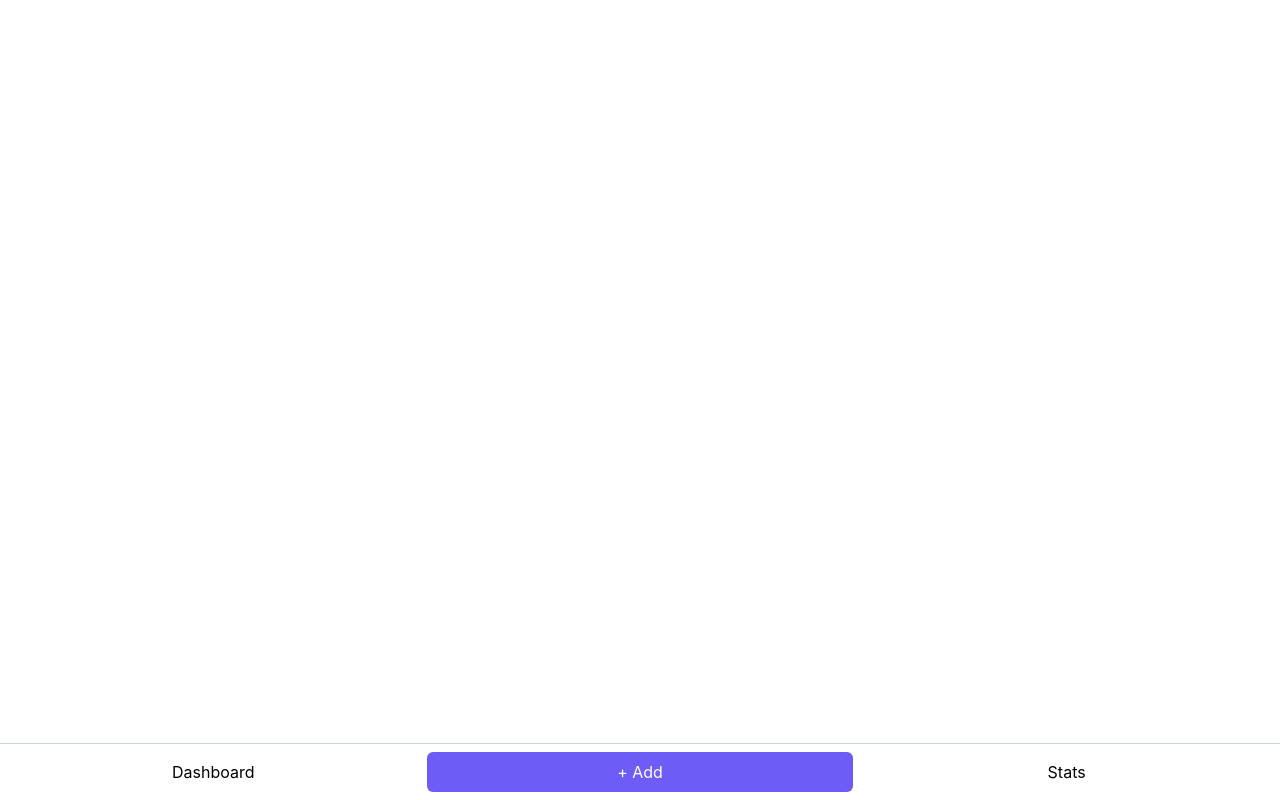
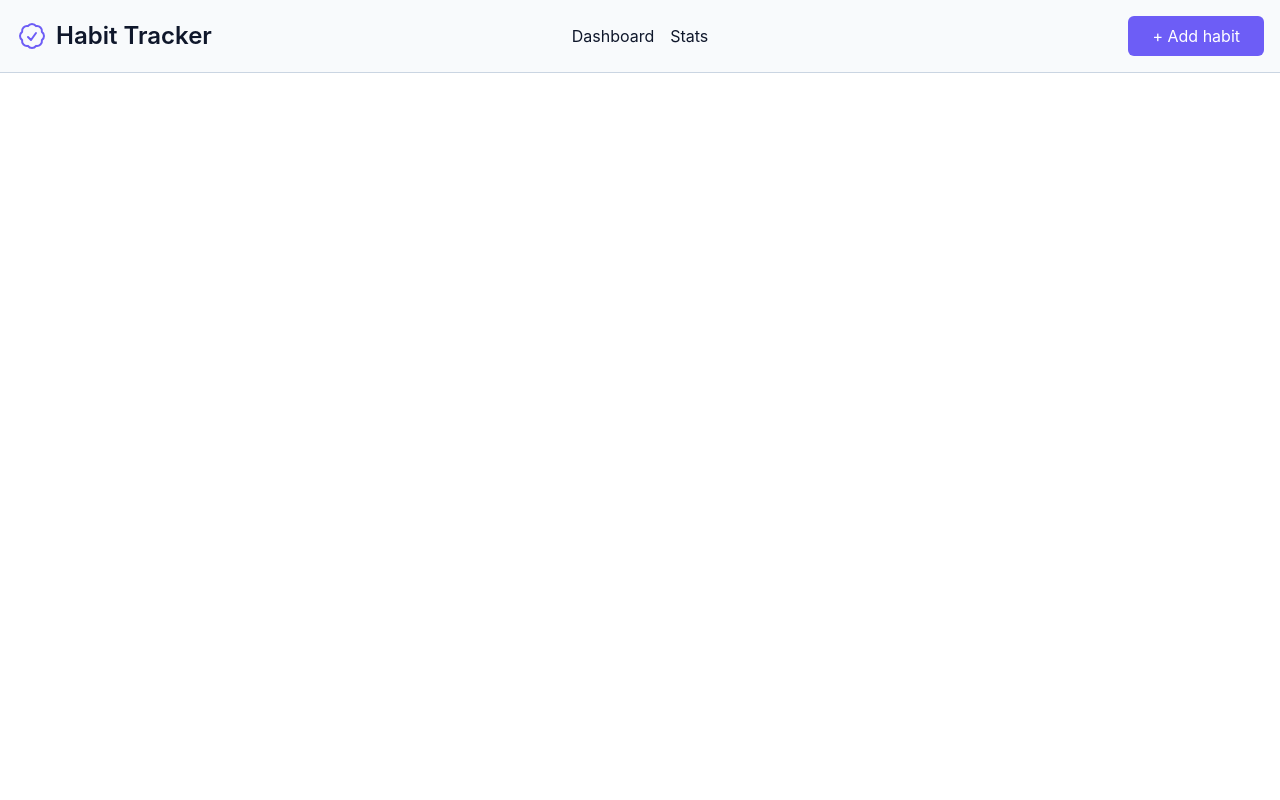
Before and after one commit to skyzerx777/habit-tracker, a Vue app: page / in a window 1280 px wide. Built offline with nearby package versions, Linux system fonts and the light colour scheme.

Commit message:
added navbar changing behavior on different screens

```diff
--- a/src/components/Navbar.vue
+++ b/src/components/Navbar.vue
@@ -4,7 +4,7 @@ import { CheckBadgeIcon } from '@heroicons/vue/24/outline';
 
 <template>
 	<!-- desktop -->
-	<header class="text-slate-900 bg-slate-50 hidden">
+	<header class="text-slate-900 bg-slate-50 max-md:hidden">
 		<nav class="flex justify-between items-center p-4">
 			<div class="flex gap-2 w-1/4">
 				<CheckBadgeIcon class="size-8 text-main" />
@@ -26,15 +26,19 @@ import { CheckBadgeIcon } from '@heroicons/vue/24/outline';
 	</header>
 
 	<!-- mobile -->
-	<div class="fixed w-full bottom-0 border-t border-slate-300">
-		<ul class="flex justify-around leading-10 text-center py-2">
+	<div class="fixed w-full bottom-0 border-t border-slate-300 md:hidden">
+		<nav>
+			<ul class="flex justify-around items-center leading-10 text-center">
 				<li class="w-1/3"><a href="/">Dashboard</a></li>
 				<li class="w-1/3 shrink-0">
-				<button class="cursor-pointer bg-main text-white rounded-md w-full">
+					<button
+						class="cursor-pointer bg-main text-white rounded-full w-full h-12"
+					>
 						+ Add
 					</button>
 				</li>
 				<li class="w-1/3"><a href="/stats">Stats</a></li>
 			</ul>
+		</nav>
 	</div>
 </template>
```
Lines whose indentation alone changed are shown as unchanged.
